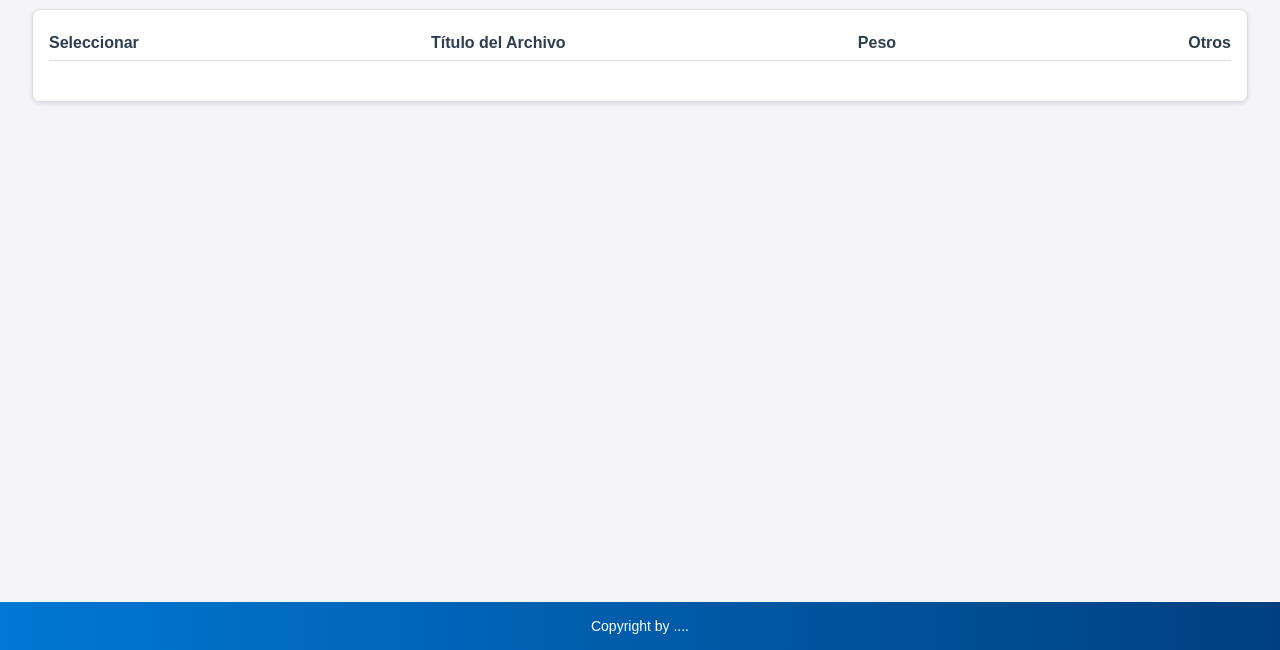
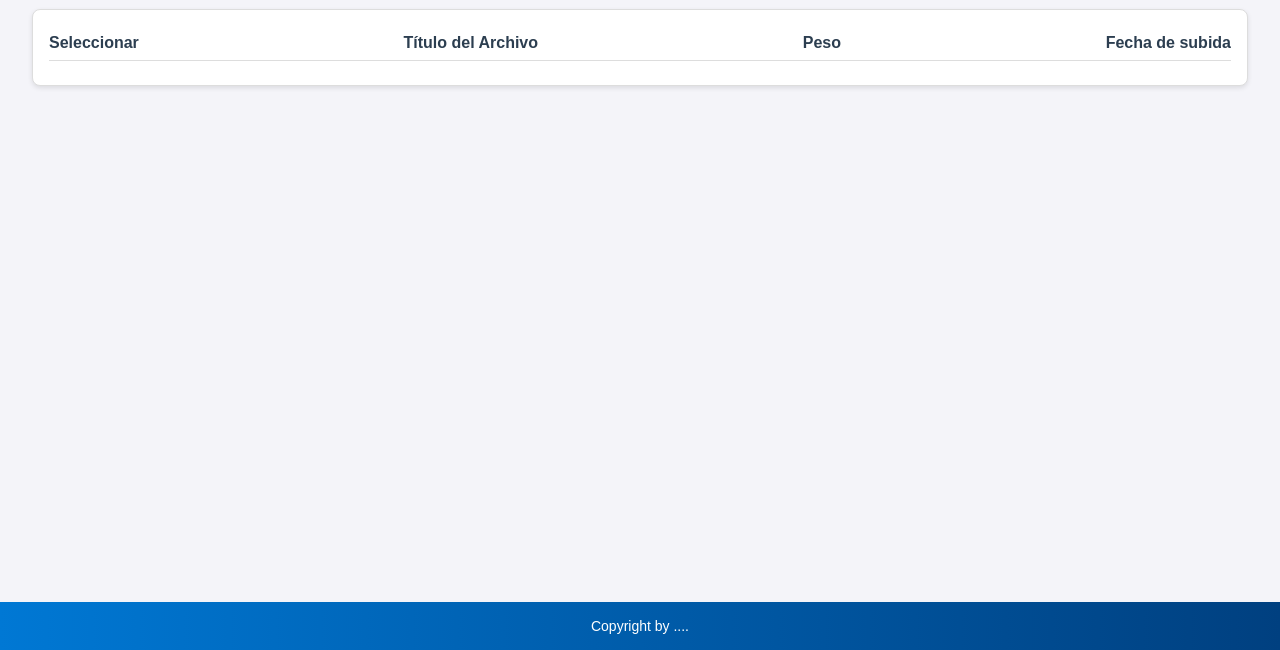
Before and after one commit to MrSaion121/Almacenamiento-De-Archivos, a website: page src/views/home.html in a window 1280 px wide. Shown: the part 150-800 px from the top of the page. Drawn offline with Linux system fonts and the light colour scheme; no server answers.

Commit message:
Actualizacion, Intento de Estilos a los datos (front)

```diff
--- a/public/scripts/home.modal.js
+++ b/public/scripts/home.modal.js
@@ -158,6 +158,7 @@ function uploadFile() {
 
 }
 
+//Mostrar/Obtener los archivos en front
 async function getFiles() {
     const userId = localStorage.getItem('user_id');
 
@@ -167,6 +168,7 @@ async function getFiles() {
         if (!response.ok) {
             throw new Error('Error al obtener archivos.');
         }
+        //Esperar los datos
         const files = await response.json();
 
         const fileListContainer = document.getElementById('fileListContainer');
@@ -174,6 +176,7 @@ async function getFiles() {
 
         files.forEach(file => {
             const fileElement = document.createElement('div');
+            fileElement.classList.add('file-list-item');
             fileElement.innerHTML = `
                 <input type="checkbox" value="${file.Key}" id="file-${file.Key}">
                 <label for="file-${file.Key}">${file.Key}</label>
--- a/src/views/home.html
+++ b/src/views/home.html
@@ -35,11 +35,11 @@
                 <span>Seleccionar</span>
                 <span>Título del Archivo</span>
                 <span>Peso</span>
-                <span>Otros</span>
+                <span>Fecha de subida</span>
             </div>
 
             <!-- Aqui se debera de mostrar el contenid -->
-            <div class="file-list-item" id="fileListContainer">
+            <div id="fileListContainer">
             </div>
         </section>
     </main>
```
